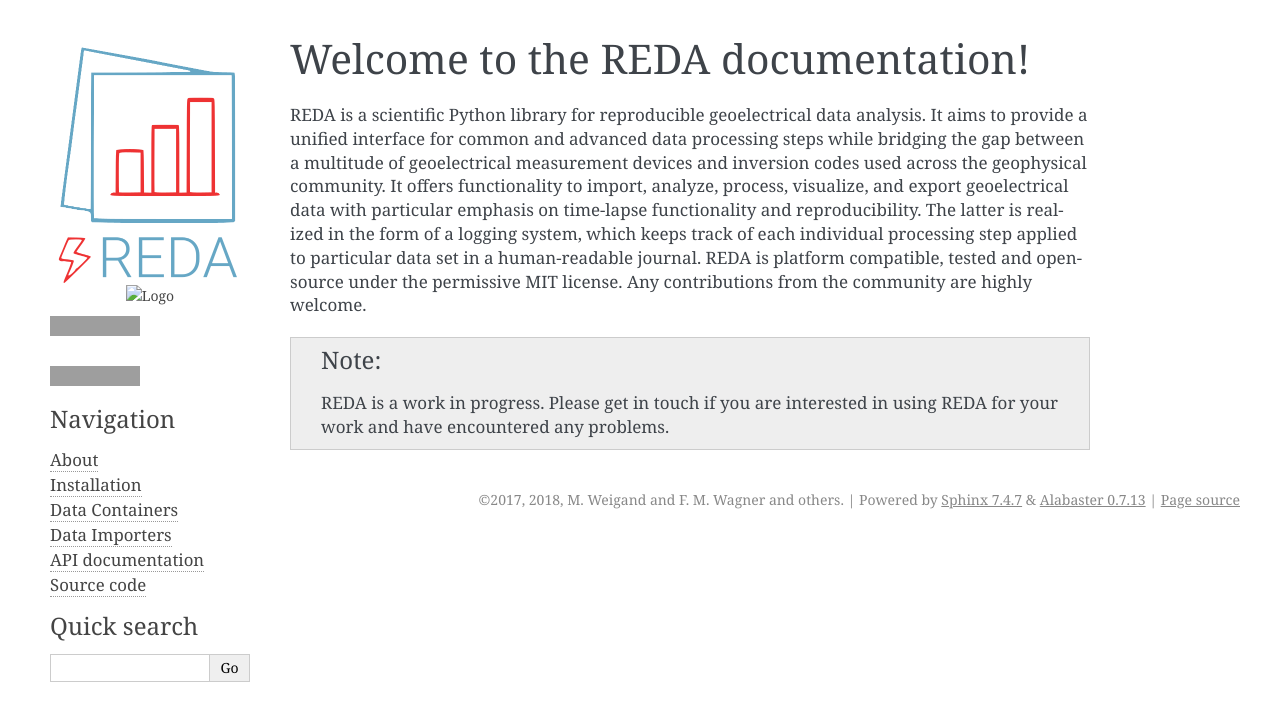
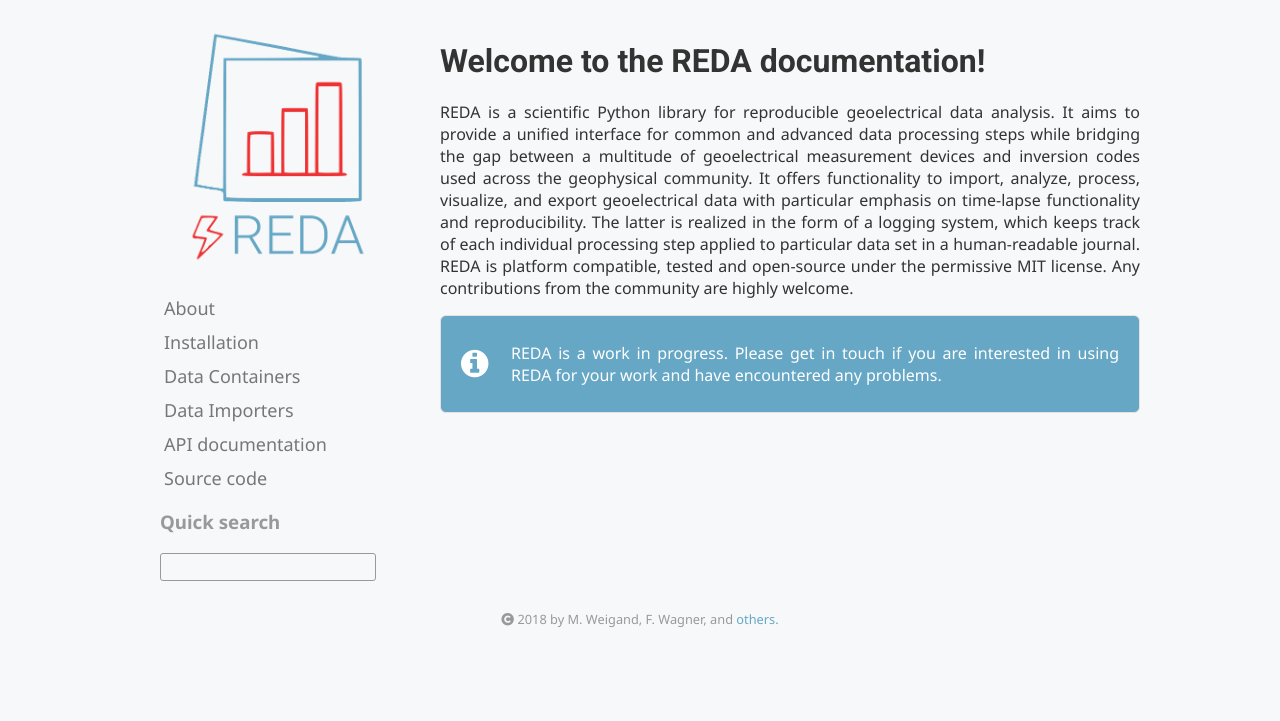
Before and after one commit to geophysics-ubonn/reda, a Sphinx documentation site: the page built from doc/index.rst, in a window 1280 px wide. Shown: the top 721 px of the page. Built offline with Sphinx 7.4.7, drawn with Linux system fonts in a browser that asks for light colours; nearby versions of some CDN libraries; pages that are not in the unit, such as notebooks, are missing from menus; grey boxes are pictures that could not be loaded.

Commit message:
Fix docs for good

```diff
--- a/doc/conf.py
+++ b/doc/conf.py
@@ -15,7 +15,6 @@
 # import sys
 # import os
 import matplotlib
-
 matplotlib.use("Agg")
 
 # If extensions (or modules to document with autodoc) are in another directory,
@@ -61,10 +60,8 @@ sphinx_gallery_conf = {
         '../examples/03_sEIT',
     ],
     'gallery_dirs': ['_examples'],
-    'filename_pattern':
-    'plot_',
-    'abort_on_example_error':
-    True,
+    'filename_pattern': 'plot_',
+    'abort_on_example_error': True,
     'reference_url': {
         # The module you locally document uses a None
         'reda': None,
@@ -75,16 +72,13 @@ sphinx_gallery_conf = {
     },
 
     # Don't report time of fast scripts (< 10 sec)
-    "min_reported_time":
-    10,
+    "min_reported_time": 10,
 
     # path where to store your example linker templates
-    'backreferences_dir':
-    '_api',
+    'backreferences_dir': '_api',
 
     # Your documented modules. You can use a string or a list of strings
-    'doc_module':
-    'reda'
+    'doc_module': 'reda'
 }
 # Add any paths that contain templates here, relative to this directory.
 templates_path = ['_templates']
@@ -155,30 +149,12 @@ pygments_style = 'sphinx'
 
 # The theme to use for HTML and HTML Help pages.  See the documentation for
 # a list of builtin themes.
-# html_theme = 'reda'
-html_theme = 'alabaster'
-html_sidebars = {
-    '**': [
-        'about.html',
-        'navigation.html',
-        'relations.html',
-        'searchbox.html',
-        'donate.html',
-    ]
-}
+html_theme = 'reda'
 
 # Theme options are theme-specific and customize the look and feel of a theme
 # further.  For a list of options available for each theme, see the
 # documentation.
-html_theme_options = {
-    'github_user': 'geophysics-ubonn',
-    'github_repo': 'reda',
-    'logo': '_static/reda_logo.png',
-    'logo_name': False,
-    'travis_button': True,
-    'page_width': '1200px',
-    'fixed_sidebar': True,
-}
+html_theme_options = {}
 
 # Add any paths that contain custom themes here, relative to this directory.
 html_theme_path = ["_themes"]
```
Also changed, not shown: README.md (+1 -1 lines).
